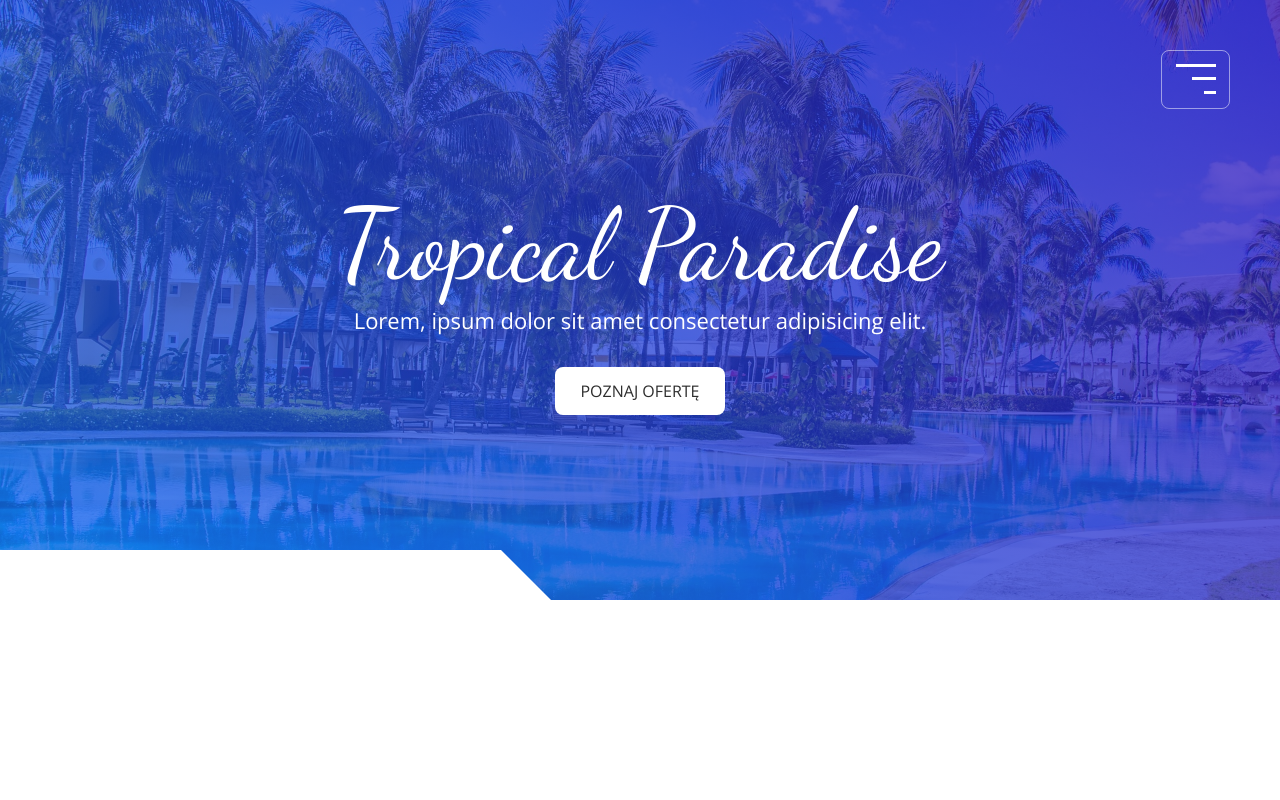
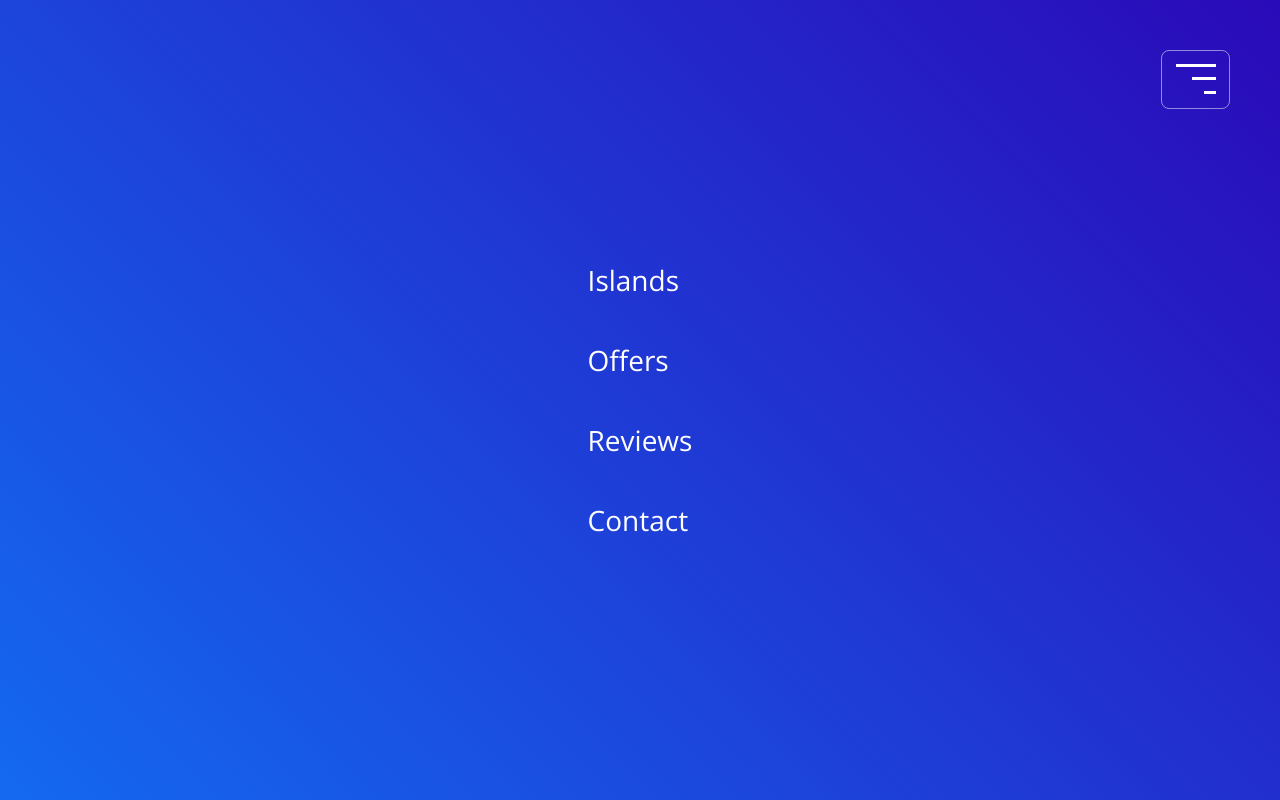
Before and after one commit to LayoN95/Kurs-HTML-Tropical-Paradise, a plain HTML site: page index.html in a window 1280 px wide. Both pictures are taken after a click on the button 1195 px from the left and 79 px from the top of the page. Drawn offline with nearby package versions, Linux system fonts and the light colour scheme.

Commit message:
add nav section

```diff
--- a/index.html
+++ b/index.html
@@ -21,13 +21,24 @@
         <div class="burger-btn__bars"></div>
       </div>
     </button>
-    <nav class="nav"></nav>
+
+    <nav class="nav">
+      <div class="nav__items">
+        <a href="#islands" class="nav__item">Islands</a>
+        <a href="#offers" class="nav__item">Offers</a>
+        <a href="#reviews" class="nav__item">Reviews</a>
+        <a href="#contact" class="nav__item">Contact</a>
+      </div>
+    </nav>
+
     <header class="header section">
       <h1 class="header__heading">Tropical Paradise</h1>
       <p class="header__text">
         Lorem, ipsum dolor sit amet consectetur adipisicing elit.
       </p>
-      <a href="#offers" class="header__btn btn-special-animation">Poznaj ofertę</a>
+      <a href="#offers" class="header__btn btn-special-animation"
+        >Poznaj ofertę</a
+      >
       <div class="white-block white-block-left"></div>
     </header>
     <script src="./js/main.js"></script>
--- a/js/main.js
+++ b/js/main.js
@@ -0,0 +1,24 @@
+const nav = document.querySelector(".nav");
+const navBtn = document.querySelector(".burger-btn");
+const allNavItems = document.querySelectorAll(".nav__item");
+
+const handleNav = () => {
+  nav.classList.toggle("nav--active");
+  allNavItems.forEach((item) => {
+    item.addEventListener("click", () => {
+      nav.classList.remove("nav--active");
+    });
+  });
+  handleNavItemsAnimation();
+};
+
+const handleNavItemsAnimation = () => {
+  let delayTime = 0;
+  allNavItems.forEach((item) => {
+    item.classList.toggle("nav-items-animation");
+    item.style.animationDelay = "." + delayTime + "s";
+    delayTime++;
+  });
+};
+
+navBtn.addEventListener("click", handleNav);
--- a/sass/main.scss
+++ b/sass/main.scss
@@ -67,7 +67,61 @@ body {
     }
   }
 }
+.nav {
+  position: fixed;
+  top: 0;
+  display: flex;
+  justify-content: center;
+  align-items: center;
+  height: 100vh;
+  width: 100%;
+  transform: translateX(100%);
+  transition: transform 0.5s cubic-bezier(0.65, 0.65, 0.36, 1);
+  background-image: $blue-gradient-solid;
+  z-index: 100;
 
+  &--active {
+    transform: translateX(0);
+  }
+
+  &__item {
+    position: relative;
+    display: block;
+    margin: 0.5em 0;
+    padding: 0.5em 2em;
+    font-size: 2.8rem;
+    color: $pure-white;
+    text-decoration: none;
+
+    &::before {
+      position: absolute;
+      top: 0;
+      left: 0;
+      width: 3px;
+      height: 100%;
+      transform: scaleY(0);
+      background-color: $pure-white;
+      content: "";
+      transition: transform 0.3s;
+    }
+    &:hover::before {
+      transform: scaleY(1);
+    }
+  }
+}
+
+@keyframes navItemsAnimation {
+  from {
+    transform: translateX(200%);
+  }
+  to {
+    transform: translateX(0);
+  }
+}
+
+.nav-items-animation {
+  animation: navItemsAnimation 1s both;
+}
 //HEADER
 .header {
   position: relative;
```
Also changed, not shown: css/main.css, 1 other file.
